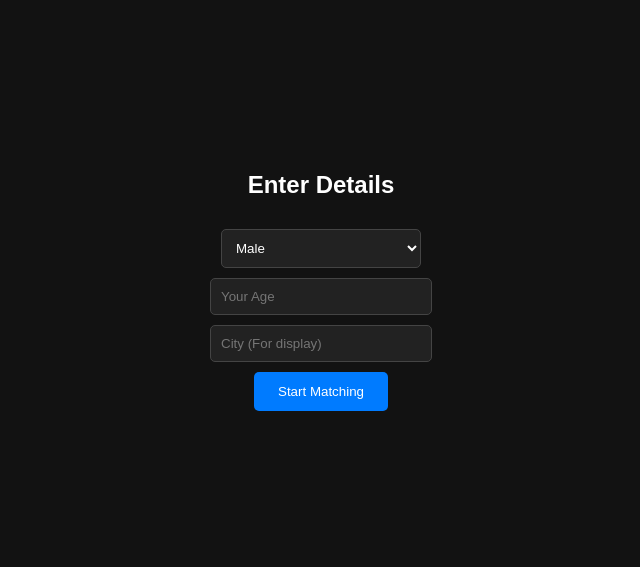
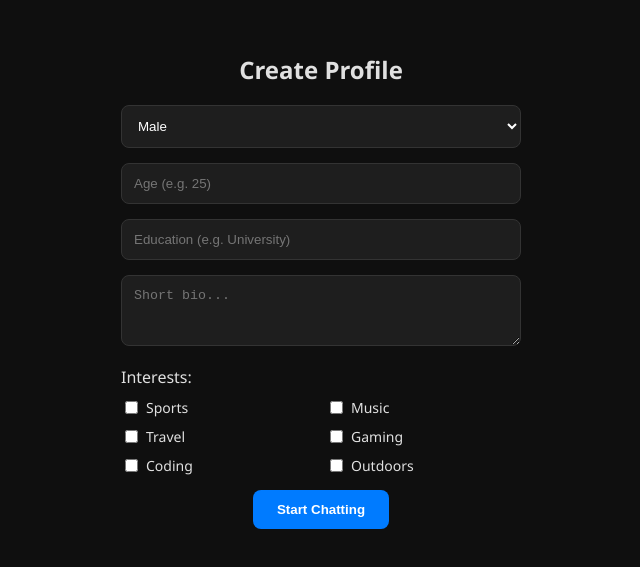
Before and after one commit to Spaceisgoodstuff/visiodating, a website: page public/index.html in a window 1280 px wide. Shown: the part 119-686 px from the top of the page, without its empty margins (319-959 px from the left). Drawn offline with nearby package versions, Linux system fonts and the light colour scheme; no server answers.

Commit message:
Revamp profile creation and matching UI
Updated the title and improved the layout and styling of the profile creation form. Added persistent identity management and enhanced the matching process with user profile data.

```diff
--- a/public/index.html
+++ b/public/index.html
@@ -3,33 +3,61 @@
 <head>
     <meta charset="UTF-8">
     <meta name="viewport" content="width=device-width, initial-scale=1.0">
-    <title>WebRTC Matcher</title>
+    <title>VisioDating - Test Phase</title>
     <script src="/socket.io/socket.io.js"></script>
     <style>
-        body { margin: 0; background: #121212; color: white; font-family: sans-serif; overflow: hidden; }
-        #setup { display: flex; flex-direction: column; align-items: center; justify-content: center; height: 100vh; gap: 10px; }
-        #video-container { display: none; width: 100vw; height: 100vh; position: relative; }
-        #remote-video { width: 100%; height: 100%; object-fit: cover; background: #000; }
-        #local-video { position: absolute; bottom: 20px; right: 20px; width: 30%; border: 2px solid white; border-radius: 8px; z-index: 10; }
-        button { padding: 12px 24px; border-radius: 5px; border: none; background: #007bff; color: white; cursor: pointer; }
-        input, select { padding: 10px; width: 200px; border-radius: 5px; border: 1px solid #444; background: #222; color: white; }
+        body { margin: 0; background: #0f0f0f; color: #e0e0e0; font-family: 'Segoe UI', Tahoma, Geneva, Verdana, sans-serif; }
+        #setup { display: flex; flex-direction: column; align-items: center; justify-content: center; min-height: 100vh; padding: 20px; box-sizing: border-box; }
+        .form-group { width: 100%; max-width: 400px; margin-bottom: 15px; }
+        input, select, textarea { width: 100%; padding: 12px; border-radius: 8px; border: 1px solid #333; background: #1e1e1e; color: white; box-sizing: border-box; }
+        .interests-grid { display: grid; grid-template-columns: 1fr 1fr; gap: 10px; margin-top: 10px; }
+        .interest-item { display: flex; align-items: center; font-size: 14px; }
+        .interest-item input { width: auto; margin-right: 8px; }
+        #video-container { display: none; width: 100vw; height: 100vh; position: relative; background: black; }
+        #remote-video { width: 100%; height: 100%; object-fit: cover; }
+        #local-video { position: absolute; bottom: 80px; right: 20px; width: 25%; border: 2px solid #555; border-radius: 12px; }
+        .overlay { position: absolute; bottom: 20px; left: 20px; right: 20px; background: rgba(0,0,0,0.6); padding: 15px; border-radius: 10px; pointer-events: none; }
+        .controls { position: absolute; top: 20px; right: 20px; }
+        button { padding: 12px 24px; border-radius: 8px; border: none; background: #007bff; color: white; font-weight: bold; cursor: pointer; }
+        button.skip { background: #dc3545; }
     </style>
 </head>
 <body>
 
     <div id="setup">
-        <h2>Enter Details</h2>
-        <select id="sex"><option value="male">Male</option><option value="female">Female</option></select>
-        <input type="number" id="age" placeholder="Your Age">
-        <input type="text" id="city" placeholder="City (For display)">
-        <button onclick="startApp()">Start Matching</button>
+        <h2>Create Profile</h2>
+        <div class="form-group">
+            <select id="sex"><option value="male">Male</option><option value="female">Female</option></select>
+        </div>
+        <div class="form-group">
+            <input type="number" id="age" placeholder="Age (e.g. 25)">
+        </div>
+        <div class="form-group">
+            <input type="text" id="education" placeholder="Education (e.g. University)">
+        </div>
+        <div class="form-group">
+            <textarea id="bio" placeholder="Short bio..." rows="3"></textarea>
+        </div>
+        <div class="form-group">
+            <label>Interests:</label>
+            <div class="interests-grid" id="interests-list">
+                <div class="interest-item"><input type="checkbox" value="sports"> Sports</div>
+                <div class="interest-item"><input type="checkbox" value="music"> Music</div>
+                <div class="interest-item"><input type="checkbox" value="travel"> Travel</div>
+                <div class="interest-item"><input type="checkbox" value="gaming"> Gaming</div>
+                <div class="interest-item"><input type="checkbox" value="coding"> Coding</div>
+                <div class="interest-item"><input type="checkbox" value="outdoors"> Outdoors</div>
+            </div>
+        </div>
+        <button onclick="startMatching()">Start Chatting</button>
     </div>
 
     <div id="video-container">
         <video id="remote-video" autoplay playsinline></video>
         <video id="local-video" autoplay playsinline muted></video>
-        <div style="position: absolute; bottom: 20px; left: 20px;">
-            <button onclick="location.reload()">Next/Skip</button>
+        <div class="overlay" id="peer-info">Waiting for match...</div>
+        <div class="controls">
+            <button class="skip" onclick="location.reload()">Skip</button>
         </div>
     </div>
 
@@ -39,45 +67,49 @@
         let peerConnection;
         const config = { iceServers: [{ urls: 'stun:stun.l.google.com:19302' }] };
 
-        async function startApp() {
-            const sex = document.getElementById('sex').value;
-            const age = parseInt(document.getElementById('age').value);
+        // Persistent Identity Management
+        let userId = localStorage.getItem('visio_user_id') || crypto.randomUUID();
+        localStorage.setItem('visio_user_id', userId);
 
-            // Get Geolocation
-            navigator.geolocation.getCurrentPosition(async (pos) => {
-                const { latitude, longitude } = pos.coords;
+        async function startMatching() {
+            const selectedInterests = Array.from(document.querySelectorAll('#interests-list input:checked')).map(i => i.value);
 
-                // Switch UI
-                document.getElementById('setup').style.display = 'none';
-                document.getElementById('video-container').style.display = 'block';
+            const profileData = {
+                userId: userId,
+                sex: document.getElementById('sex').value,
+                age: parseInt(document.getElementById('age').value),
+                education: document.getElementById('education').value,
+                bio: document.getElementById('bio').value,
+                interests: selectedInterests
+            };
 
-                // Get Media
-                localStream = await navigator.mediaDevices.getUserMedia({ video: true, audio: true });
-                document.getElementById('local-video').srcObject = localStream;
+            // Save to Firebase via Server
+            socket.emit('save-profile', profileData);
 
-                // Join Matching Queue
-                socket.emit('join', {
-                    sex, age, lat: latitude, lon: longitude,
-                    distancePref: 100, agePref: 10
-                });
-            });
+            // Toggle UI
+            document.getElementById('setup').style.display = 'none';
+            document.getElementById('video-container').style.display = 'block';
+
+            // Setup Media
+            localStream = await navigator.mediaDevices.getUserMedia({ video: true, audio: true });
+            document.getElementById('local-video').srcObject = localStream;
+
+            // Enter Queue
+            socket.emit('join', profileData);
         }
 
         socket.on('matched', async (data) => {
+            // Update Overlay with Peer Info
+            const info = data.peerData;
+            document.getElementById('peer-info').innerHTML =
+                `<strong>${info.age}y - ${info.education}</strong><br>${info.bio}<br><small>Interests: ${info.interests.join(', ')}</small>`;
+
             peerConnection = new RTCPeerConnection(config);
-
-            // Add tracks to connection
             localStream.getTracks().forEach(track => peerConnection.addTrack(track, localStream));
 
-            // Receive remote stream
-            peerConnection.ontrack = (event) => {
-                document.getElementById('remote-video').srcObject = event.streams[0];
-            };
-
-            peerConnection.onicecandidate = (event) => {
-                if (event.candidate) {
-                    socket.emit('signal', { to: data.peerId, signal: { candidate: event.candidate } });
-                }
+            peerConnection.ontrack = (e) => document.getElementById('remote-video').srcObject = e.streams[0];
+            peerConnection.onicecandidate = (e) => {
+                if (e.candidate) socket.emit('signal', { to: data.peerId, signal: { candidate: e.candidate } });
             };
 
             if (data.offer) {
```
